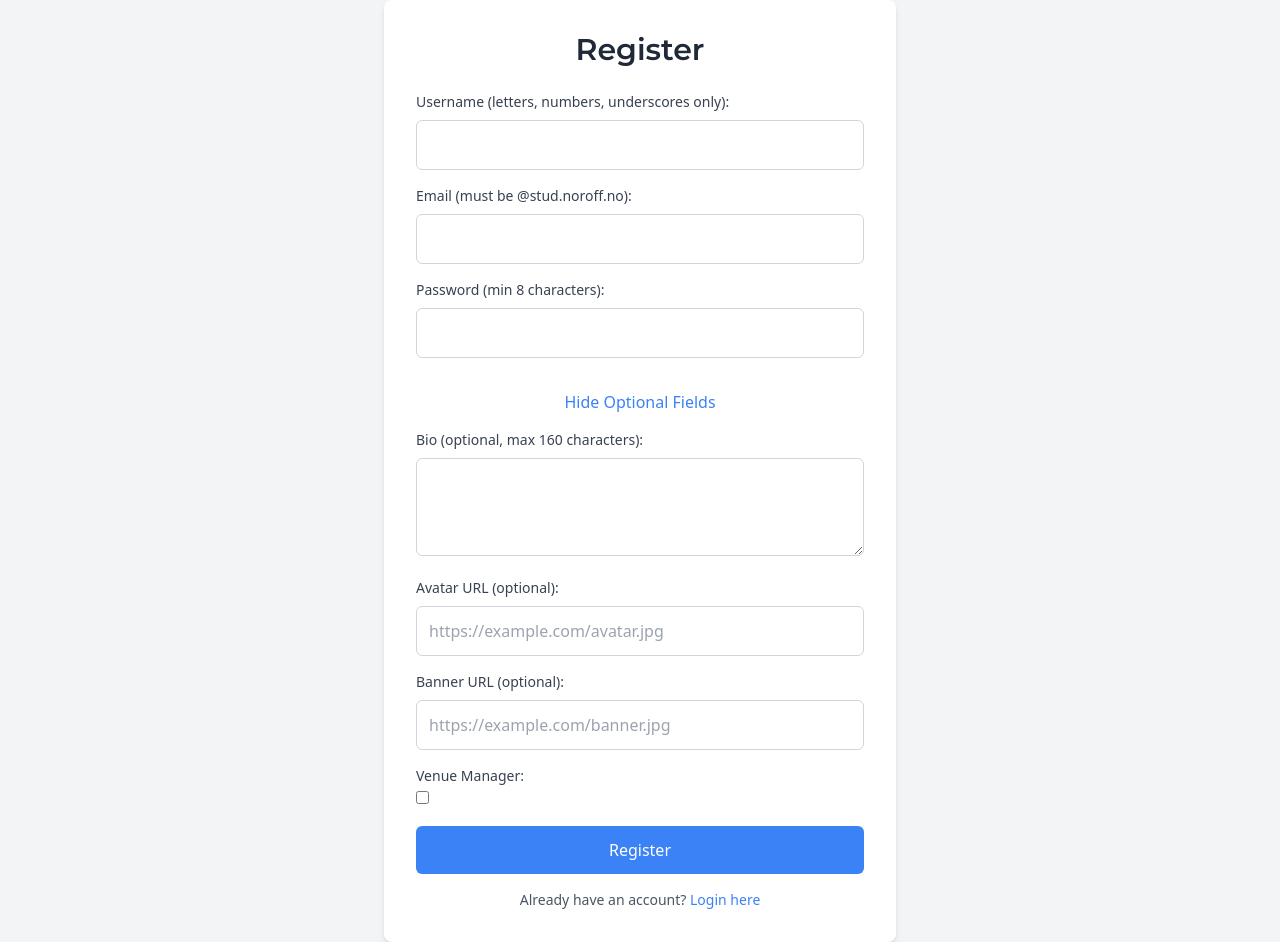
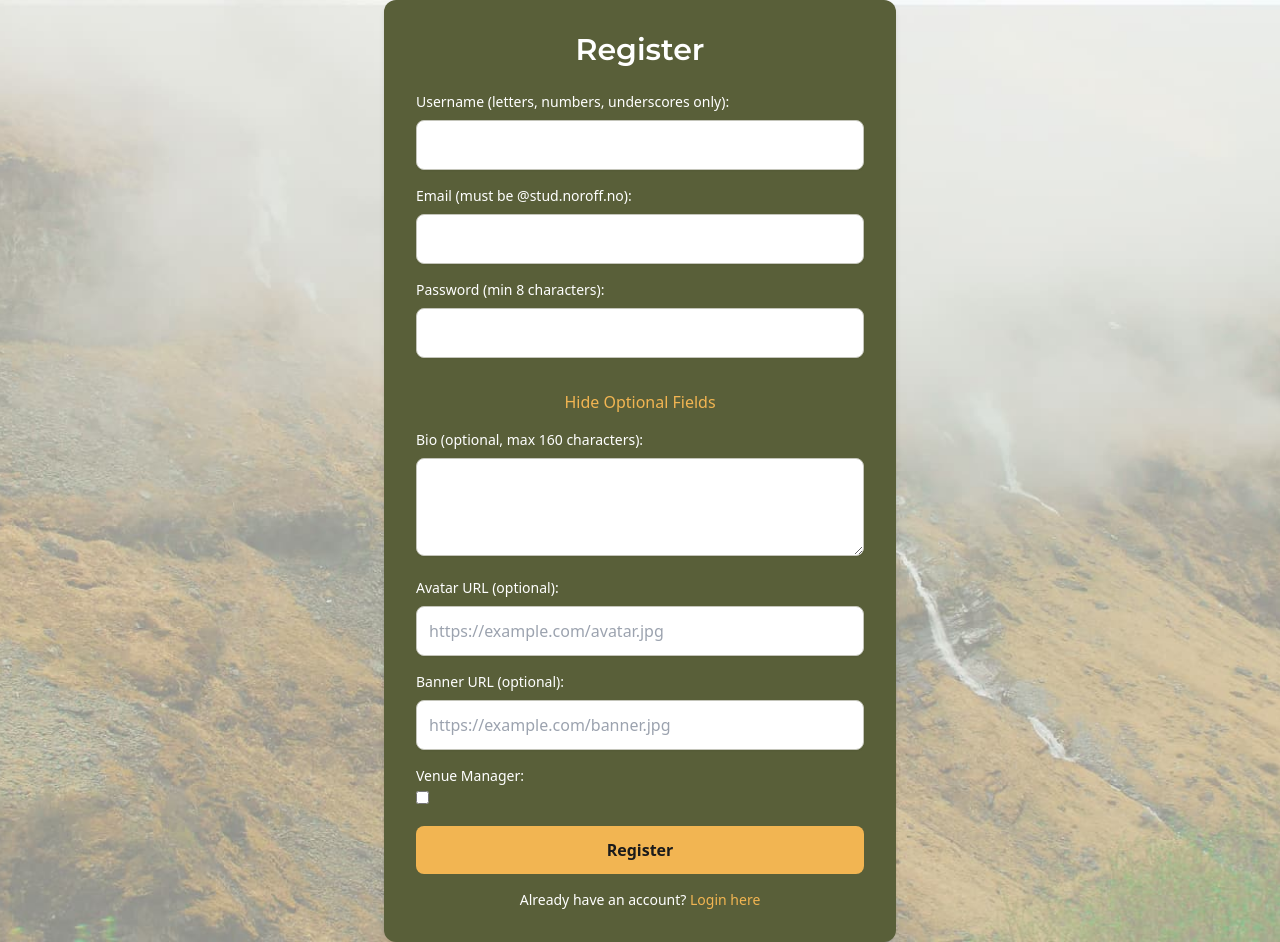
Before and after one commit to andgram/holidaze-ag-pe, a React (Create React App) app: page /register in a window 1280 px wide. Both pictures are taken after a click on the button "Show Optional Fields". Built offline with nearby package versions, Linux system fonts and the light colour scheme.

Commit message:
Add styling to auth forms

```diff
--- a/src/pages/Login.tsx
+++ b/src/pages/Login.tsx
@@ -23,9 +23,14 @@ function Login() {
   };
 
   return (
-    <div className="min-h-screen bg-gray-50 flex items-center justify-center">
-      <div className="bg-white p-8 rounded-xl shadow-lg w-full max-w-sm">
-        <h1 className="text-3xl font-bold text-center text-blue-600 mb-6">
+    <div
+      className="min-h-screen flex items-center justify-center bg-cover bg-center relative"
+      style={{
+        backgroundImage: `url('/auth-bg.jpg')`,
+      }}
+    >
+      <div className="bg-primary p-8 rounded-xl shadow-md w-full max-w-sm">
+        <h1 className="text-3xl font-bold text-center text-white mb-6">
           Login
         </h1>
 
@@ -33,7 +38,7 @@ function Login() {
           <div>
             <label
               htmlFor="email"
-              className="block text-sm font-medium text-gray-700"
+              className="block text-sm font-medium text-white"
             >
               Email:
             </label>
@@ -43,14 +48,14 @@ function Login() {
               value={email}
               onChange={(e) => setEmail(e.target.value)}
               required
-              className="w-full p-3 border border-gray-300 rounded-lg shadow-sm focus:outline-none focus:ring-2 focus:ring-blue-400"
+              className="w-full p-3 border border-secondary rounded-lg shadow-sm focus:outline-none focus:ring-2 focus:ring-accent"
             />
           </div>
 
           <div>
             <label
               htmlFor="password"
-              className="block text-sm font-medium text-gray-700"
+              className="block text-sm font-medium text-white"
             >
               Password:
             </label>
@@ -60,7 +65,7 @@ function Login() {
               value={password}
               onChange={(e) => setPassword(e.target.value)}
               required
-              className="w-full p-3 border border-gray-300 rounded-lg shadow-sm focus:outline-none focus:ring-2 focus:ring-blue-400"
+              className="w-full p-3 border border-secondary rounded-lg shadow-sm focus:outline-none focus:ring-2 focus:ring-accent"
             />
           </div>
 
@@ -68,15 +73,15 @@ function Login() {
 
           <button
             type="submit"
-            className="w-full py-3 bg-blue-600 text-white font-semibold rounded-lg hover:bg-blue-700 transition"
+            className="w-full py-3 bg-accent text-text font-semibold rounded-lg hover:bg-accenthover transition"
           >
             Login
           </button>
         </form>
 
-        <p className="mt-4 text-center text-sm text-gray-600">
+        <p className="mt-4 text-center text-sm text-white">
           Don’t have an account?{" "}
-          <Link to="/register" className="text-blue-600 hover:text-blue-700">
+          <Link to="/register" className="text-accent hover:text-accenthover">
             Register here
           </Link>
         </p>
--- a/src/pages/Register.tsx
+++ b/src/pages/Register.tsx
@@ -83,14 +83,20 @@ function Register() {
   };
 
   return (
-    <div className="flex justify-center items-center min-h-screen bg-gray-100">
-      <div className="bg-white p-8 rounded-lg shadow-md w-full max-w-lg">
-        <h1 className="text-3xl font-semibold text-center text-gray-800 mb-6">
+    <div
+      className="min-h-screen flex items-center justify-center bg-cover bg-center relative"
+      style={{
+        backgroundImage: `url('/auth-bg.jpg')`,
+      }}
+    >
+      <div className="absolute inset-0"></div>
+      <div className="bg-primary p-8 rounded-xl shadow-md w-full max-w-sm sm:max-w-lg relative z-10">
+        <h1 className="text-3xl font-semibold text-center text-white mb-6">
           Register
         </h1>
-        <form onSubmit={handleSubmit} className="space-y-4">
+        <form onSubmit={handleSubmit} className="space-y-4 ">
           <div>
-            <label className="block text-sm font-medium text-gray-700">
+            <label className="block text-sm font-medium text-white">
               Username (letters, numbers, underscores only):
             </label>
             <input
@@ -98,11 +104,11 @@ function Register() {
               value={name}
               onChange={(e) => setName(e.target.value)}
               required
-              className="w-full p-3 mt-2 border border-gray-300 rounded-md focus:outline-none focus:ring-2 focus:ring-blue-500"
+              className="w-full p-3 mt-2 border border-secondary rounded-lg shadow-sm focus:outline-none focus:ring-2 focus:ring-accent"
             />
           </div>
           <div>
-            <label className="block text-sm font-medium text-gray-700">
+            <label className="block text-sm font-medium text-white">
               Email (must be @stud.noroff.no):
             </label>
             <input
@@ -110,11 +116,11 @@ function Register() {
               value={email}
               onChange={(e) => setEmail(e.target.value)}
               required
-              className="w-full p-3 mt-2 border border-gray-300 rounded-md focus:outline-none focus:ring-2 focus:ring-blue-500"
+              className="w-full p-3 mt-2 border border-secondary rounded-lg shadow-sm focus:outline-none focus:ring-2 focus:ring-accent"
             />
           </div>
           <div>
-            <label className="block text-sm font-medium text-gray-700">
+            <label className="block text-sm font-medium text-white">
               Password (min 8 characters):
             </label>
             <input
@@ -122,14 +128,14 @@ function Register() {
               value={password}
               onChange={(e) => setPassword(e.target.value)}
               required
-              className="w-full p-3 mt-2 border border-gray-300 rounded-md focus:outline-none focus:ring-2 focus:ring-blue-500"
+              className="w-full p-3 mt-2 border border-secondary rounded-lg shadow-sm focus:outline-none focus:ring-2 focus:ring-accent"
             />
           </div>
           <div>
             <button
               type="button"
               onClick={() => setShowOptional(!showOptional)}
-              className="text-blue-500 hover:underline w-full mt-4"
+              className="text-accent hover:text-accenthover w-full mt-4"
             >
               {showOptional ? "Hide Optional Fields" : "Show Optional Fields"}
             </button>
@@ -137,7 +143,7 @@ function Register() {
           {showOptional && (
             <>
               <div>
-                <label className="block text-sm font-medium text-gray-700">
+                <label className="block text-sm font-medium text-white">
                   Bio (optional, max 160 characters):
                 </label>
                 <textarea
@@ -145,11 +151,11 @@ function Register() {
                   onChange={(e) => setBio(e.target.value)}
                   rows={3}
                   maxLength={160}
-                  className="w-full p-3 mt-2 border border-gray-300 rounded-md focus:outline-none focus:ring-2 focus:ring-blue-500"
+                  className="w-full p-3 mt-2 border border-secondary rounded-lg shadow-sm focus:outline-none focus:ring-2 focus:ring-accent"
                 />
               </div>
               <div>
-                <label className="block text-sm font-medium text-gray-700">
+                <label className="block text-sm font-medium text-white">
                   Avatar URL (optional):
                 </label>
                 <input
@@ -157,12 +163,12 @@ function Register() {
                   value={avatarUrl}
                   onChange={(e) => setAvatarUrl(e.target.value)}
                   placeholder="https://example.com/avatar.jpg"
-                  className="w-full p-3 mt-2 border border-gray-300 rounded-md focus:outline-none focus:ring-2 focus:ring-blue-500"
+                  className="w-full p-3 mt-2 border border-secondary rounded-lg shadow-sm focus:outline-none focus:ring-2 focus:ring-accent"
                 />
               </div>
               {avatarUrl && (
                 <div>
-                  <label className="block text-sm font-medium text-gray-700">
+                  <label className="block text-sm font-medium text-white">
                     Avatar Alt Text (optional, max 120 characters):
                   </label>
                   <input
@@ -170,12 +176,12 @@ function Register() {
                     value={avatarAlt}
                     onChange={(e) => setAvatarAlt(e.target.value)}
                     maxLength={120}
-                    className="w-full p-3 mt-2 border border-gray-300 rounded-md focus:outline-none focus:ring-2 focus:ring-blue-500"
+                    className="w-full p-3 mt-2 border border-secondary rounded-lg shadow-sm focus:outline-none focus:ring-2 focus:ring-accent"
                   />
                 </div>
               )}
               <div>
-                <label className="block text-sm font-medium text-gray-700">
+                <label className="block text-sm font-medium text-white">
                   Banner URL (optional):
                 </label>
                 <input
@@ -183,12 +189,12 @@ function Register() {
                   value={bannerUrl}
                   onChange={(e) => setBannerUrl(e.target.value)}
                   placeholder="https://example.com/banner.jpg"
-                  className="w-full p-3 mt-2 border border-gray-300 rounded-md focus:outline-none focus:ring-2 focus:ring-blue-500"
+                  className="w-full p-3 mt-2 border border-secondary rounded-lg shadow-sm focus:outline-none focus:ring-2 focus:ring-accent"
                 />
               </div>
               {bannerUrl && (
                 <div>
-                  <label className="block text-sm font-medium text-gray-700">
+                  <label className="block text-sm font-medium text-white">
                     Banner Alt Text (optional, max 120 characters):
                   </label>
                   <input
@@ -196,26 +202,26 @@ function Register() {
                     value={bannerAlt}
                     onChange={(e) => setBannerAlt(e.target.value)}
                     maxLength={120}
-                    className="w-full p-3 mt-2 border border-gray-300 rounded-md focus:outline-none focus:ring-2 focus:ring-blue-500"
+                    className="w-full p-3 mt-2 border border-secondary rounded-lg shadow-sm focus:outline-none focus:ring-2 focus:ring-accent"
                   />
                 </div>
               )}
               <div>
-                <label className="block text-sm font-medium text-gray-700">
+                <label className="block text-sm font-medium text-white">
                   Venue Manager:
                 </label>
                 <input
                   type="checkbox"
                   checked={venueManager}
                   onChange={(e) => setVenueManager(e.target.checked)}
-                  className="mr-2 leading-tight"
+                  className="mr-2 leading-tight accent-accent"
                 />
               </div>
             </>
           )}
           <button
             type="submit"
-            className="w-full p-3 mt-4 bg-blue-500 text-white rounded-md hover:bg-blue-600 focus:outline-none focus:ring-2 focus:ring-blue-500"
+            className="w-full p-3 mt-4 bg-accent text-text rounded-lg font-semibold hover:bg-accenthover transition focus:outline-none focus:ring-2 focus:ring-accent"
           >
             Register
           </button>
@@ -223,9 +229,9 @@ function Register() {
             <p className="text-red-500 text-sm mt-2 text-center">{error}</p>
           )}
         </form>
-        <p className="text-center mt-4 text-sm text-gray-600">
+        <p className="text-center mt-4 text-sm text-white">
           Already have an account?{" "}
-          <Link to="/login" className="text-blue-500 hover:underline">
+          <Link to="/login" className="text-accent hover:text-accenthover">
             Login here
           </Link>
         </p>
```
Also changed, not shown: public/auth-bg.jpg (added).
